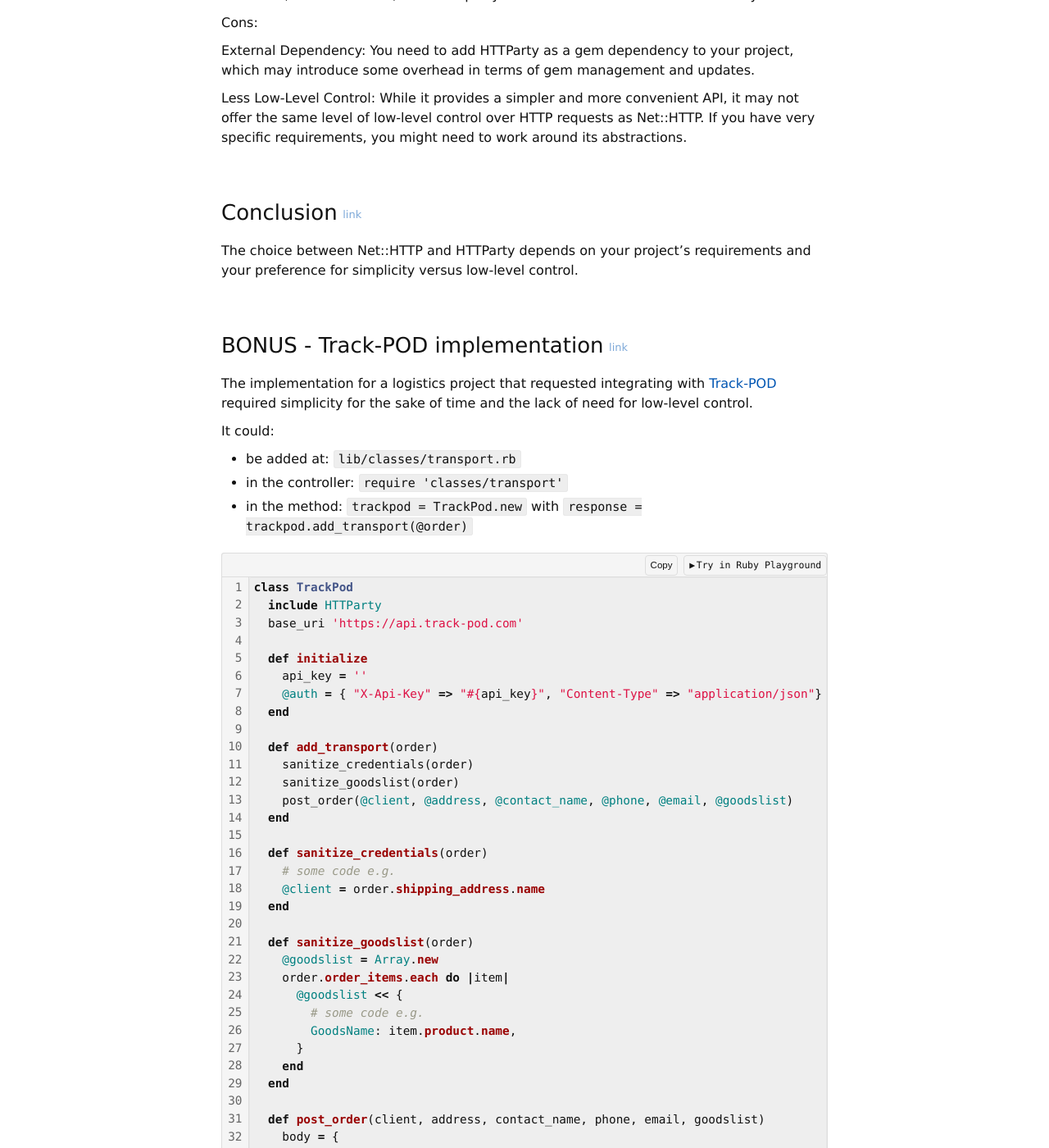
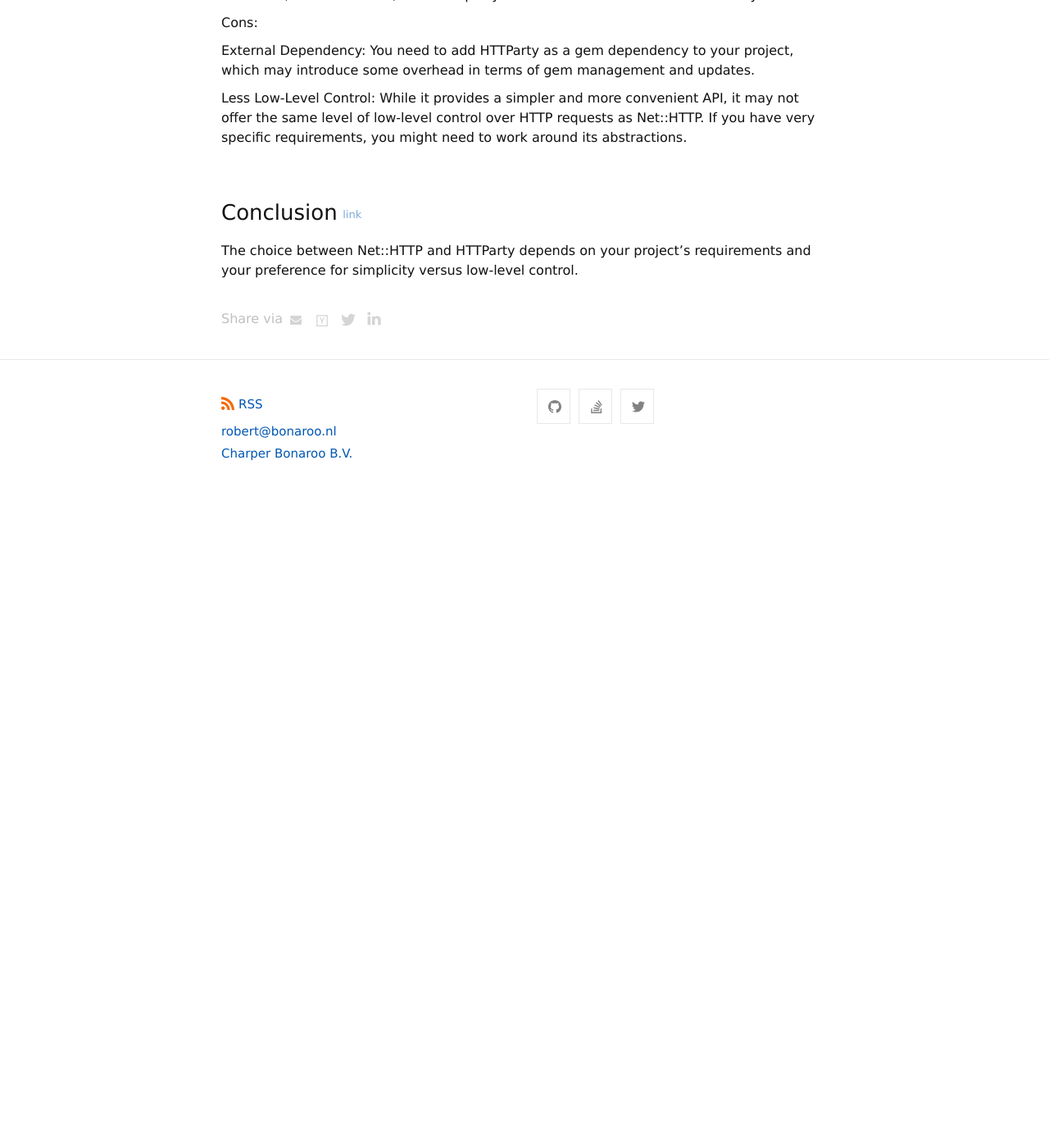
Before and after one commit to roberthopman/roberthopman.github.io, a Jekyll site: the page built from _posts/2021-01-06-net-http-versus-httparty-track-pod.md, in a window 1280 px wide and 1400 px high, scrolled down 2437 px. Shown: the whole window at 82% size. Built offline with Jekyll 4.4.1, drawn with Linux system fonts in a browser that asks for light colours; comment, search, counter and statistics services are not loaded; after the commit the page ends 3067 px from its top, so only the background shows below that; some of the changed text lies outside the part shown.

````diff
--- a/_posts/2021-01-06-net-http-versus-httparty-track-pod.md
+++ b/_posts/2021-01-06-net-http-versus-httparty-track-pod.md
@@ -103,56 +103,3 @@
 
 ### Conclusion
 The choice between Net::HTTP and HTTParty depends on your project's requirements and your preference for simplicity versus low-level control.
-
-### BONUS - Track-POD implementation
-
-The implementation for a logistics project that requested integrating with [Track-POD](https://www.track-pod.com/) required simplicity for the sake of time and the lack of need for low-level control.
-
-It could:
-
-- be added at: `lib/classes/transport.rb`
-- in the controller: `require 'classes/transport'`
-- in the method: `trackpod = TrackPod.new` with `response = trackpod.add_transport(@order)`
-
-```ruby
-class TrackPod
-  include HTTParty
-  base_uri 'https://api.track-pod.com'
-
-  def initialize
-    api_key = ''
-    @auth = { "X-Api-Key" => "#{api_key}", "Content-Type" => "application/json"}
-  end
-
-  def add_transport(order)
-    sanitize_credentials(order)
-    sanitize_goodslist(order)
-    post_order(@client, @address, @contact_name, @phone, @email, @goodslist)
-  end
-
-  def sanitize_credentials(order)
-    # some code e.g.
-    @client = order.shipping_address.name
-  end
-
-  def sanitize_goodslist(order)
-    @goodslist = Array.new
-    order.order_items.each do |item|
-      @goodslist << {
-        # some code e.g.
-        GoodsName: item.product.name,
-      }
-    end
-  end
-
-  def post_order(client, address, contact_name, phone, email, goodslist)
-    body = {
-      # some code e.g.
-      "Client" => client
-    }.to_json
-
-    options = { headers: @auth, body: body}
-    self.class.post('/order', options)
-  end
-end
-```
````
Also changed, not shown: _posts/2023-01-01-how-to-upgrade-a-ruby-on-rails-application.md (+12 -2 lines), _posts/2023-09-22-questions-for-maintenance-with-checklist.md (+3 -0 lines), index.md (+3 -0 lines).
